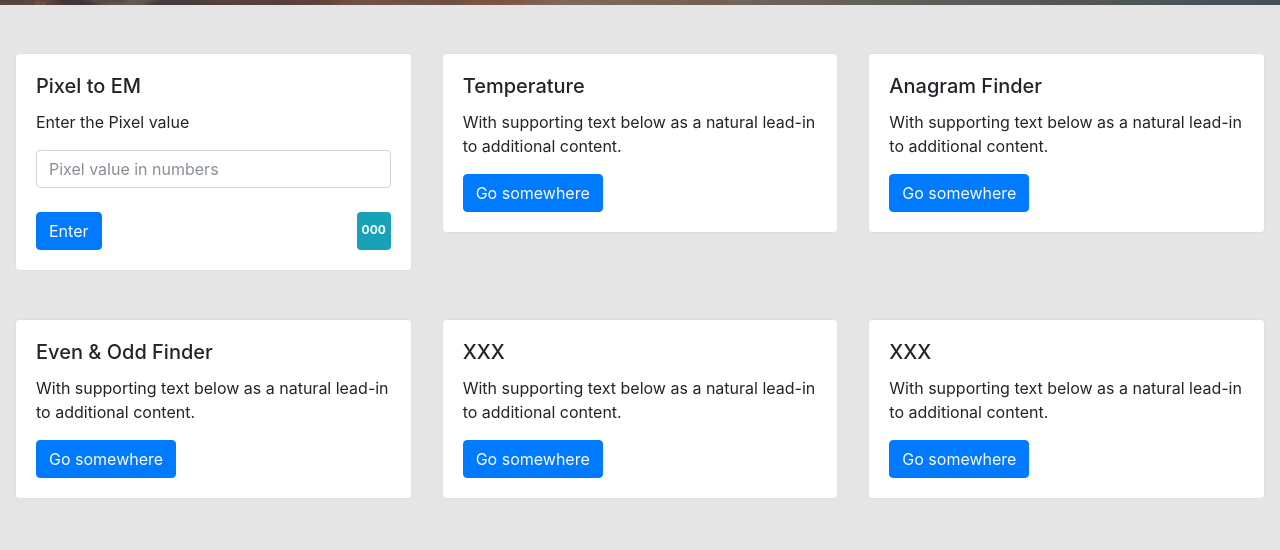
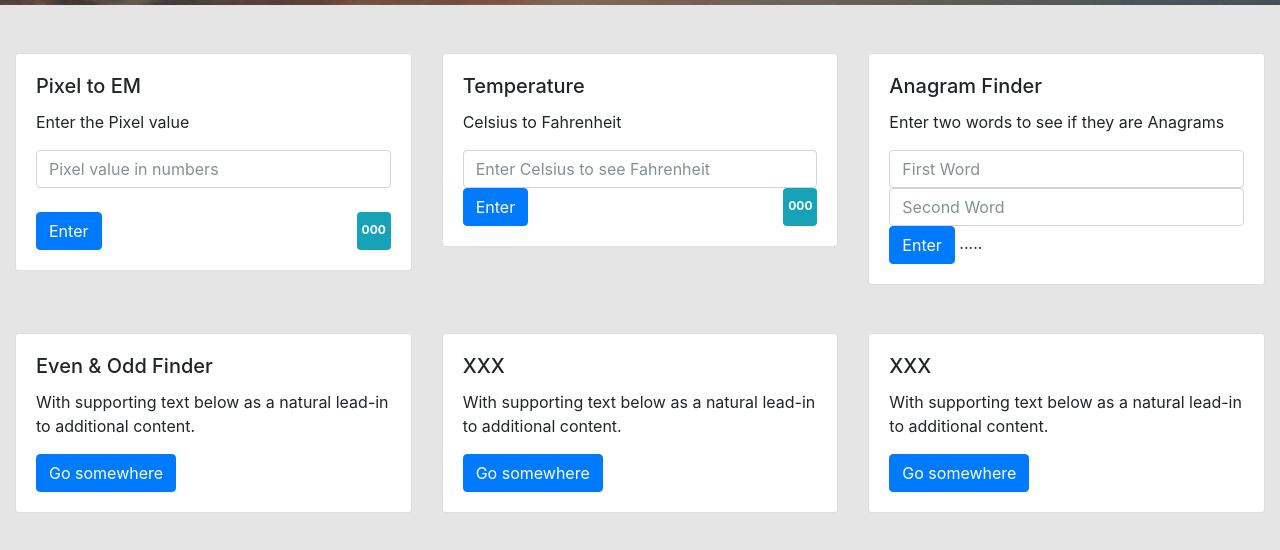
Before and after one commit to zsediqyar/tinyapps, a plain HTML site: page index.html in a window 1280 px wide. Shown: the part 70-620 px from the top of the page. Drawn offline with nearby package versions, Linux system fonts and the light colour scheme; a web font is replaced by a local one.

Commit message:
temperature done

```diff
--- a/index.html
+++ b/index.html
@@ -57,9 +57,9 @@
           <div class="card-body">
             <h5 class="card-title">Pixel to EM</h5>
             <p class="card-text">Enter the Pixel value</p>
-            <input type="number" id="pixelInput" class="form-control" placeholder="Pixel value in numbers">
+            <input type="number" id="pixelInput" class="form-control" placeholder="Pixel value in numbers" onchange="showEmResult();">
             <br>
-            <button type="button" name="button" class="btn btn-primary" id="emBtn" onclick="showEmResult();">Enter</button>
+            <button type="button" name="button" class="btn btn-primary" onclick="showEmResult();">Enter</button>
             <span id="emResult" class="float-right badge badge-info">000</span>
           </div>
         </div>
@@ -69,8 +69,10 @@
         <div class="card">
           <div class="card-body">
             <h5 class="card-title">Temperature</h5>
-            <p class="card-text">With supporting text below as a natural lead-in to additional content.</p>
-            <a href="#" class="btn btn-primary">Go somewhere</a>
+            <p class="card-text">Celsius to Fahrenheit</p>
+            <input type="number" id="celsius" class="form-control" placeholder="Enter Celsius to see Fahrenheit" onchange="celToFahUi();">
+            <button type="button" name="button" class="btn btn-primary" onclick="celToFahUi();">Enter</button>
+            <span id="celToFahResult" class="float-right badge badge-info">000</span>
           </div>
         </div>
       </div>
@@ -79,8 +81,11 @@
         <div class="card">
           <div class="card-body">
             <h5 class="card-title">Anagram Finder</h5>
-            <p class="card-text">With supporting text below as a natural lead-in to additional content.</p>
-            <a href="#" class="btn btn-primary">Go somewhere</a>
+            <p class="card-text">Enter two words to see if they are Anagrams</p>
+            <input type="text" class="form-control" id="firstWord" placeholder="First Word">
+            <input type="text" class="form-control" id="secondWord" placeholder="Second Word">
+            <button type="button" class="btn btn-primary" onclick="anagramLogic();">Enter</button>
+            <span id="anagramResult">.....</span>
           </div>
         </div>
       </div>
--- a/js/main.js
+++ b/js/main.js
@@ -12,3 +12,36 @@ function showEmResult () {
   var emResult = document.getElementById("emResult");
   emResult.innerHTML = pixeled;
 }
+
+
+//********** Temperature ****************
+function celToFahLogic () {
+  var celBaseValue = 32;
+  var celValue = document.getElementById("celsius").value;
+
+  return celValue * 1.8 + 32;
+}
+
+function celToFahUi () {
+  var celToFahed = celToFahLogic();
+  var celToFahResult = document.getElementById("celToFahResult");
+
+  celToFahResult.innerHTML = celToFahed;
+}
+
+
+//************ Anagram Finder ****************
+function anagramLogic (a,b) {
+  var firstWord = document.getElementById("firstWord").value;
+  var secondWord = document.getElementById("secondWord").value;
+  var anagramResult = document.getElementById("anagramResult");
+
+  firstWord = a.split("").sort().join("");
+  secondWord = b.split("").sort().join("");
+
+  if (firstWord == secondWord) {
+    anagramResult.innerHTML = "Yay!! " + firstWord + " & " + secondWord + " are Anagrams.";
+  } else {
+    anagramResult.innerHTML = "Oops!! They seem to not be Anagrams :(";
+  }
+}
```
